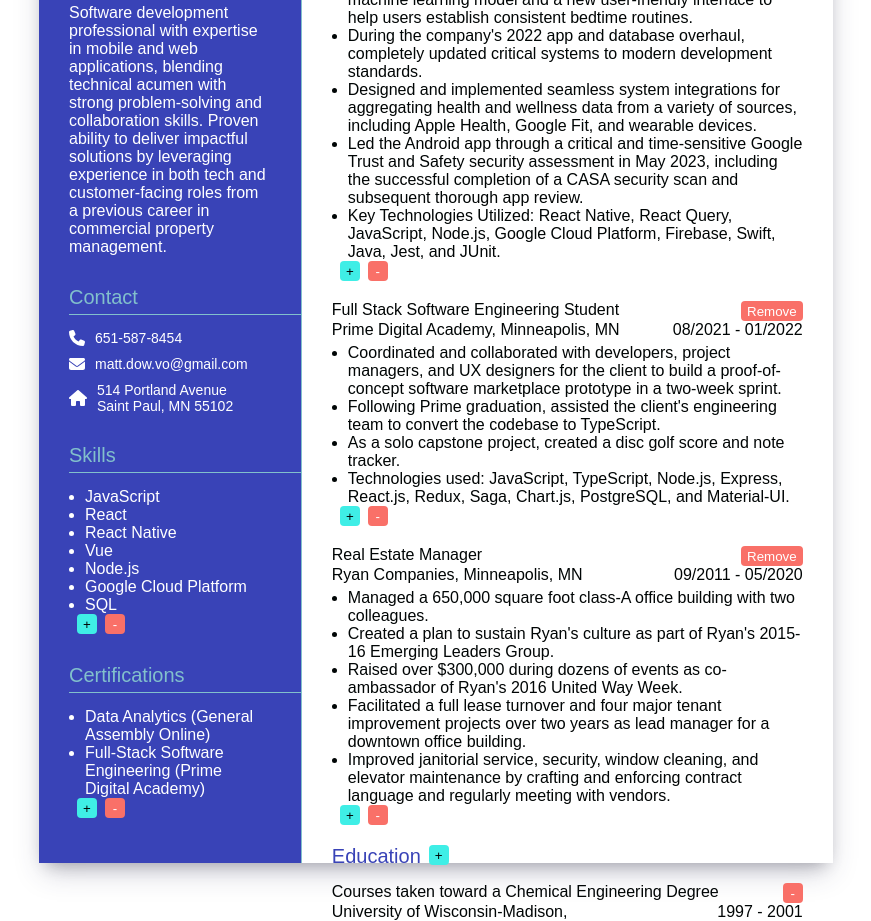
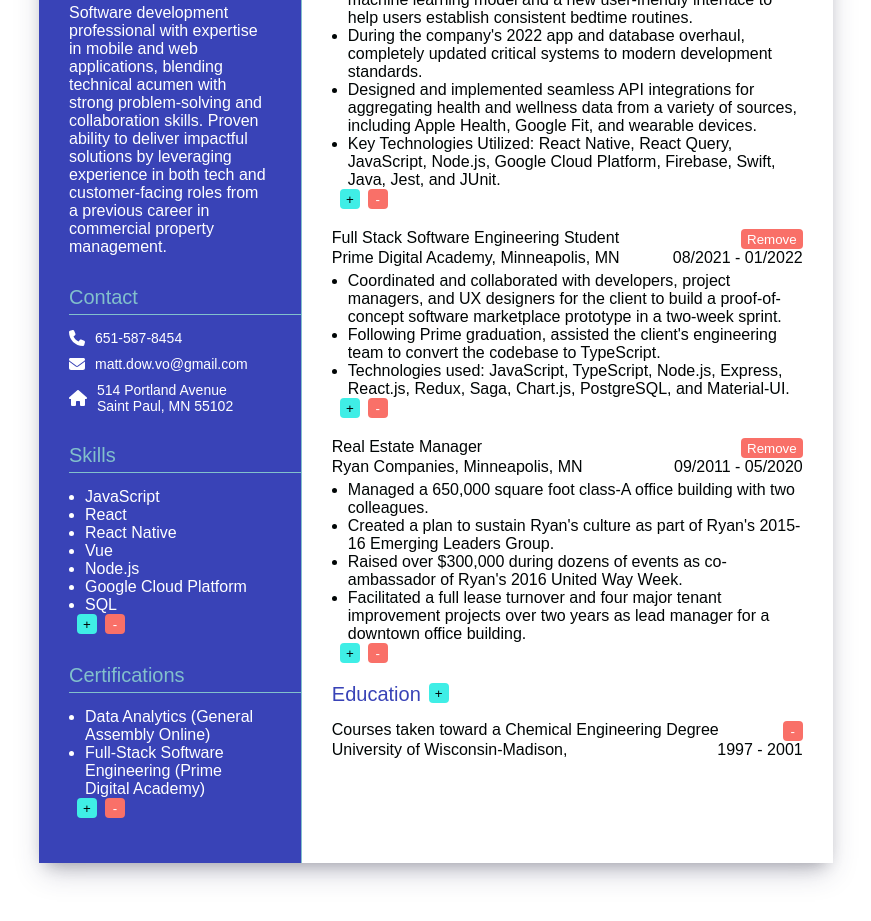
Before and after one commit to mattdow/web-resume, a Vue app in the folder matt-dow-resume-builder/: page / in a window 1280 px wide. Shown: the part 300-1221 px from the top of the page, without its empty margins (1-872 px from the left). Built offline with nearby package versions, Linux system fonts and the light colour scheme.

Commit message:
Adjust initial resume copy.

```diff
--- a/matt-dow-resume-builder/src/App.vue
+++ b/matt-dow-resume-builder/src/App.vue
@@ -236,8 +236,7 @@ export default {
           description: [
             "Rebuilt the app's sleep system in 2024, employing a new machine learning model and a new user-friendly interface to help users establish consistent bedtime routines.",
             "During the company's 2022 app and database overhaul, completely updated critical systems to modern development standards.",
-            "Designed and implemented seamless system integrations for aggregating health and wellness data from a variety of sources, including Apple Health, Google Fit, and wearable devices.",
-            "Led the Android app through a critical and time-sensitive Google Trust and Safety security assessment in May 2023, including the successful completion of a CASA security scan and subsequent thorough app review.",
+            "Designed and implemented seamless API integrations for aggregating health and wellness data from a variety of sources, including Apple Health, Google Fit, and wearable devices.",
             "Key Technologies Utilized: React Native, React Query, JavaScript, Node.js, Google Cloud Platform, Firebase, Swift, Java, Jest, and JUnit.",
           ]
         },
@@ -249,7 +248,6 @@ export default {
           description: [
             "Coordinated and collaborated with developers, project managers, and UX designers for the client to build a proof-of-concept software marketplace prototype in a two-week sprint.",
             "Following Prime graduation, assisted the client's engineering team to convert the codebase to TypeScript.",
-            "As a solo capstone project, created a disc golf score and note tracker.",
             "Technologies used: JavaScript, TypeScript, Node.js, Express, React.js, Redux, Saga, Chart.js, PostgreSQL, and Material-UI.",
           ]
         },
@@ -263,7 +261,6 @@ export default {
             "Created a plan to sustain Ryan's culture as part of Ryan's 2015-16 Emerging Leaders Group.",
             "Raised over $300,000 during dozens of events as co-ambassador of Ryan's 2016 United Way Week.",
             "Facilitated a full lease turnover and four major tenant improvement projects over two years as lead manager for a downtown office building.",
-            "Improved janitorial service, security, window cleaning, and elevator maintenance by crafting and enforcing contract language and regularly meeting with vendors.",
           ]
         }
       ],
```
